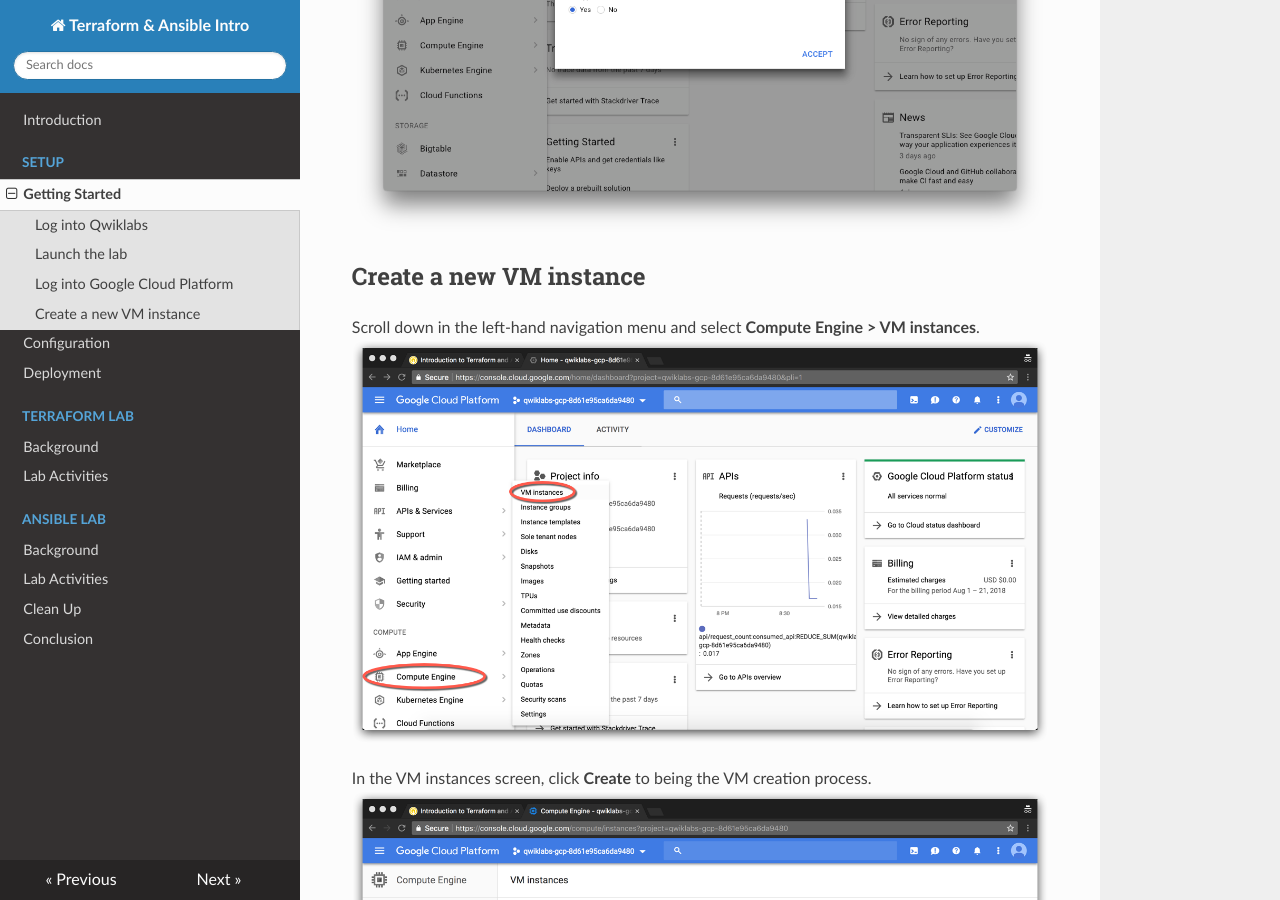
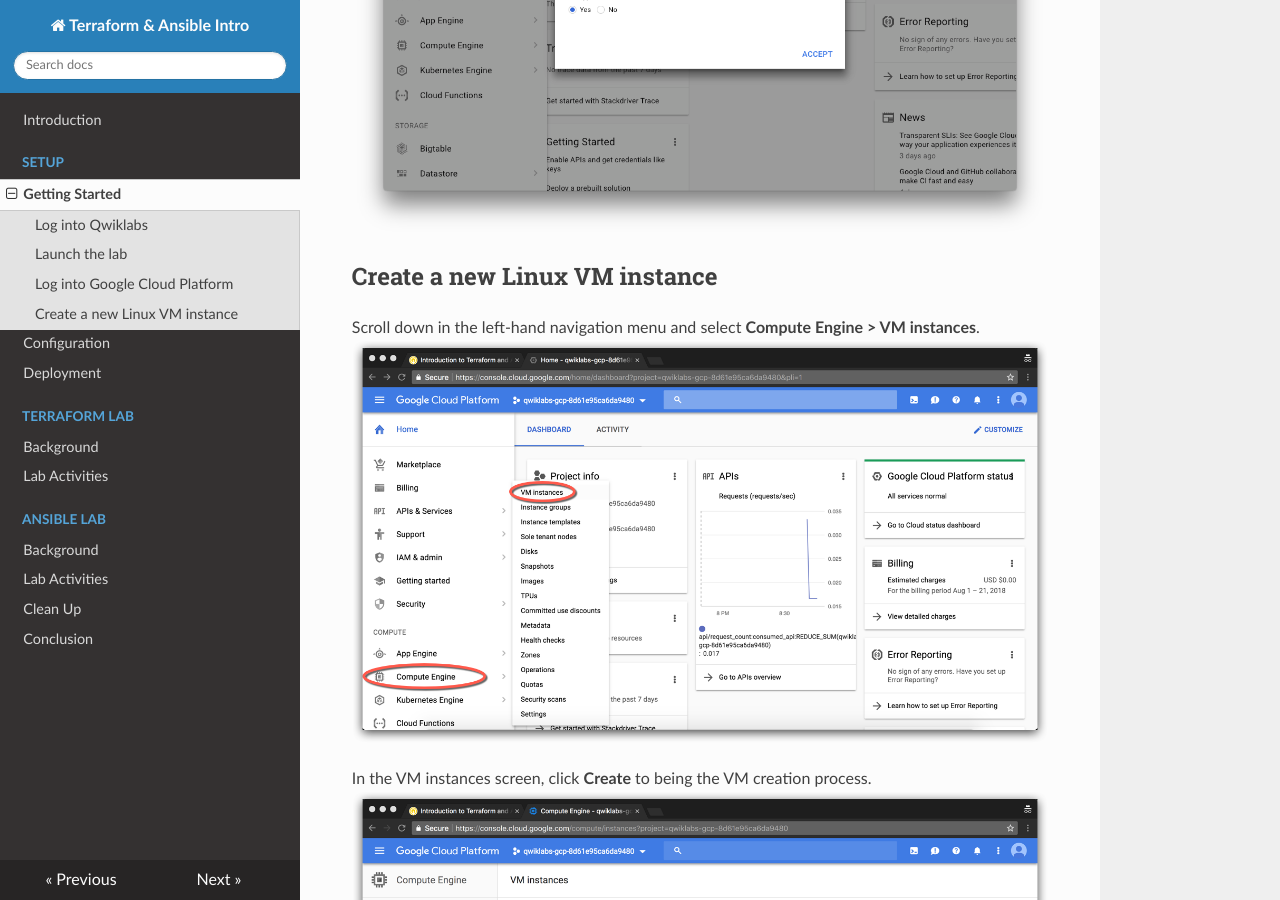
Before and after one commit to PaloAltoNetworks/terraform-ansible-intro, an MkDocs documentation site: the page built from docs/getting-started.md, in a window 1280 px wide and 900 px high, scrolled down 6223 px. Built offline with MkDocs 1.6.1, drawn with Linux system fonts in a browser that asks for light colours; nearby versions of some CDN libraries; old or Windows-style settings are respelled for this version of MkDocs.

```diff
--- a/docs/getting-started.md
+++ b/docs/getting-started.md
@@ -57,7 +57,7 @@
 Select your country, opt out of email updates, and accept the updated Terms of Service and click __Accept__.
 ![Updated ToS](img/updated-tos.png)
 
-## Create a new VM instance
+## Create a new Linux VM instance
 
 Scroll down in the left-hand navigation menu and select **Compute Engine > VM instances**.
 ![Compute Engine](img/compute-eng.png)
```
Also changed, not shown: 1 other file.
